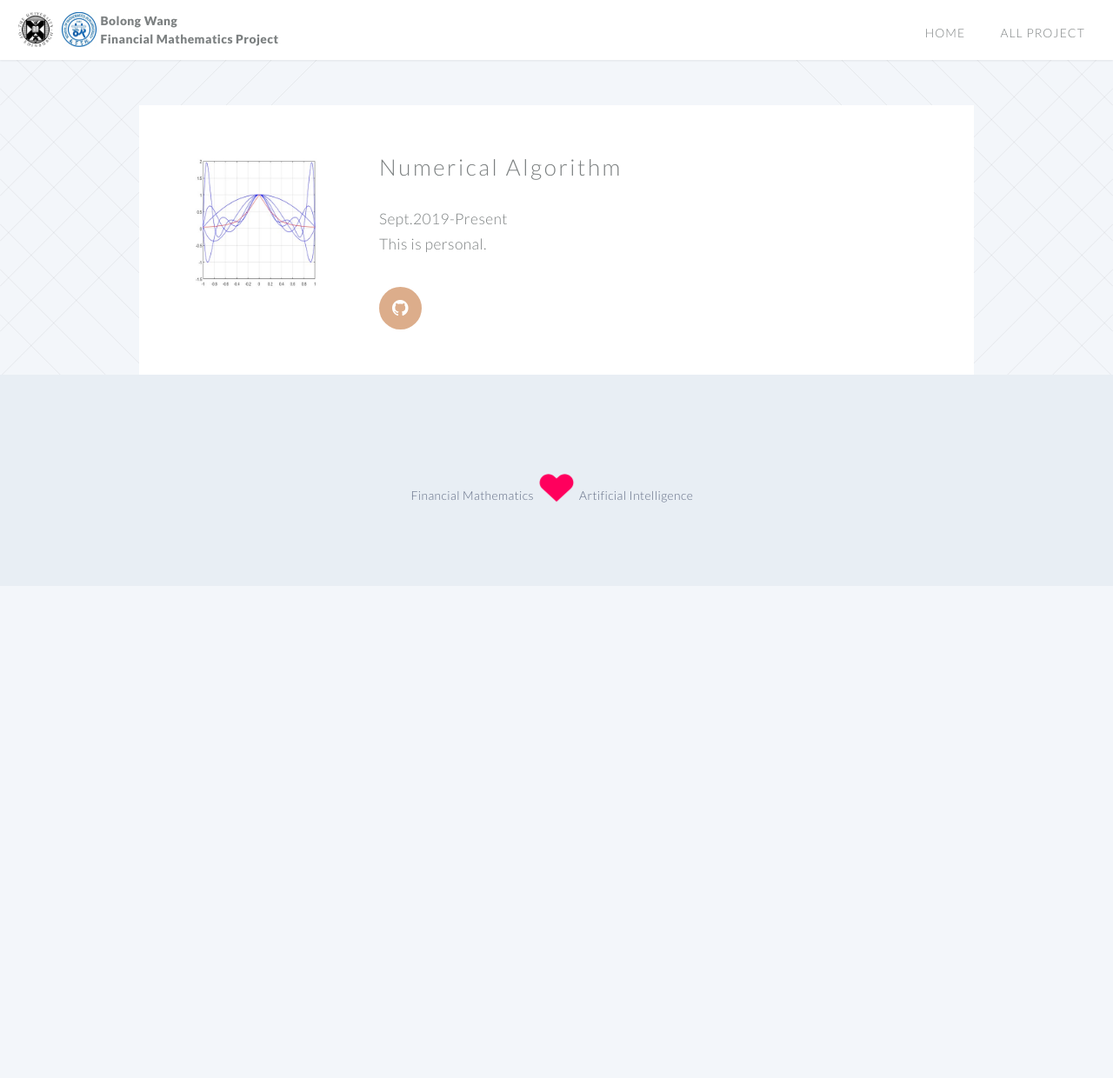
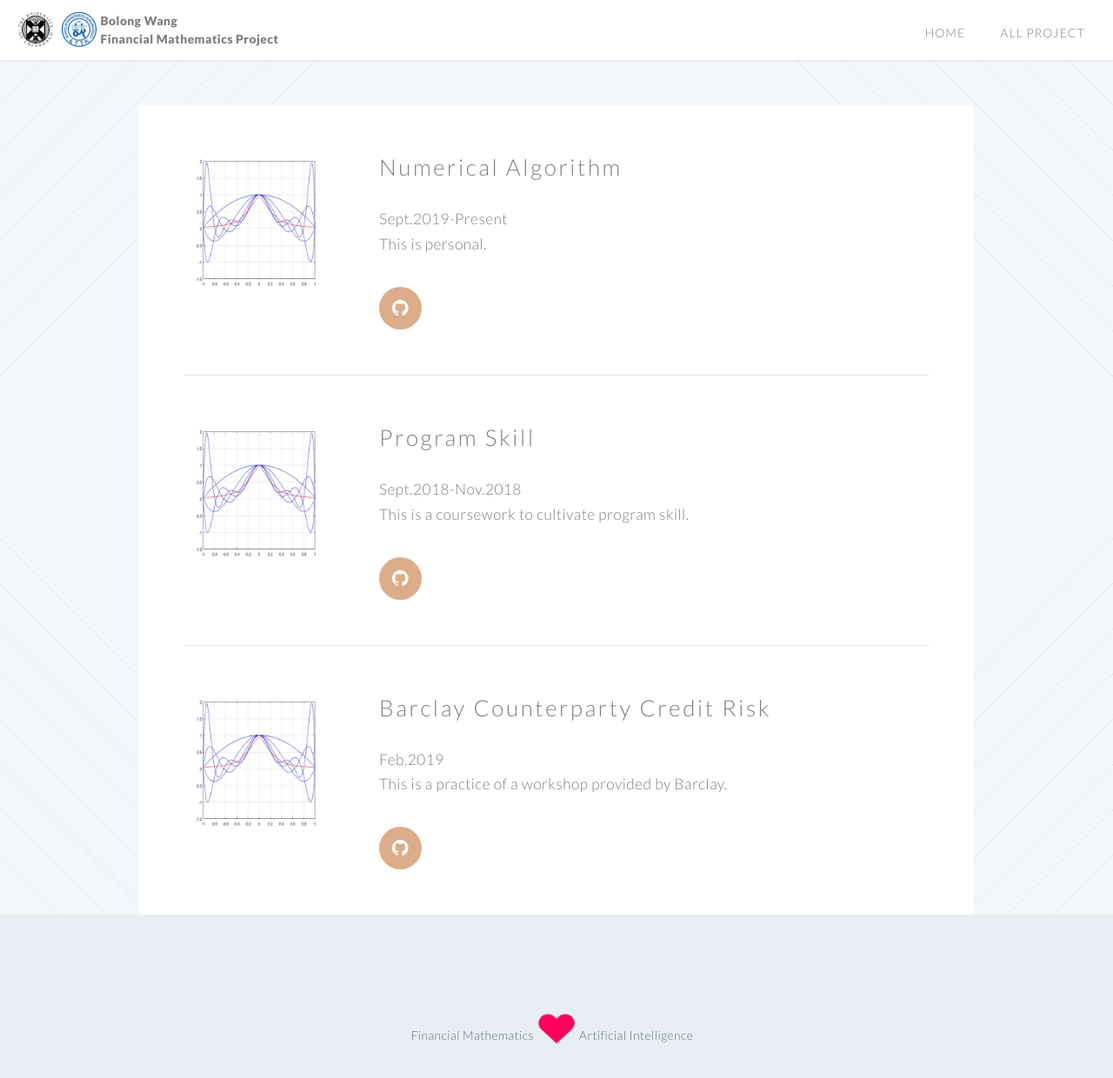
Before and after one commit to Gonewiththewind4/Project-Display, a Jekyll site: the page built from team.html, in a window 1280 px wide and 1295 px high. Shown: the top 1240 px of the window at 87% size. Built offline with Jekyll 4.4.1, drawn with Linux system fonts in a browser that asks for light colours.

Commit message:
add project

```diff
--- a/_data/team.yml
+++ b/_data/team.yml
@@ -5,8 +5,32 @@
     description: " This is personal."
     url: "https://gonewiththewind4.github.io/Numerical-Algorithm"
     start_time: "Sept.2019"
-    end_time: "Present"
+    end_time: "-Present"
     social:
         - {name: "github", link: "https://gonewiththewind4.github.io/Numerical-Algorithm/"}
     team: true
     current: true
+-
+    id: 1
+    name: "Program Skill"
+    image: "NumericalAlgorithm_Square.jpg"
+    description: " This is a coursework to cultivate program skill."
+    url: "https://gonewiththewind4.github.io/Program-Skill"
+    start_time: "Sept.2018"
+    end_time: "-Nov.2018"
+    social:
+        - {name: "github", link: "https://gonewiththewind4.github.io/Program-Skill"}
+    team: true
+    current: true
+-
+    id: 2
+    name: "Barclay Counterparty Credit Risk"
+    image: "NumericalAlgorithm_Square.jpg"
+    description: "This is a practice of a workshop provided by Barclay."
+    url: "https://gonewiththewind4.github.io/Barclay-Counterparty-Credit-Risk"
+    start_time: "Feb.2019"
+    end_time: ""
+    social:
+        - {name: "github", link: "https://gonewiththewind4.github.io/Barclay-Counterparty-Credit-Risk"}
+    team: true
+    current: true
--- a/_includes/profiles.html
+++ b/_includes/profiles.html
@@ -42,7 +42,7 @@
                             <div class="9u 12u(narrower)">
                             <h2><a href="{{ teamMember.url }}">{{ teamMember.name }}</a></h2>
 
-								<i>{{teamMember.start_time}}-{{teamMember.end_time}}</i>
+								<i>{{teamMember.start_time}}{{teamMember.end_time}}</i>
                             <p>
                                 {{ teamMember.description }}
                             </p>
```
